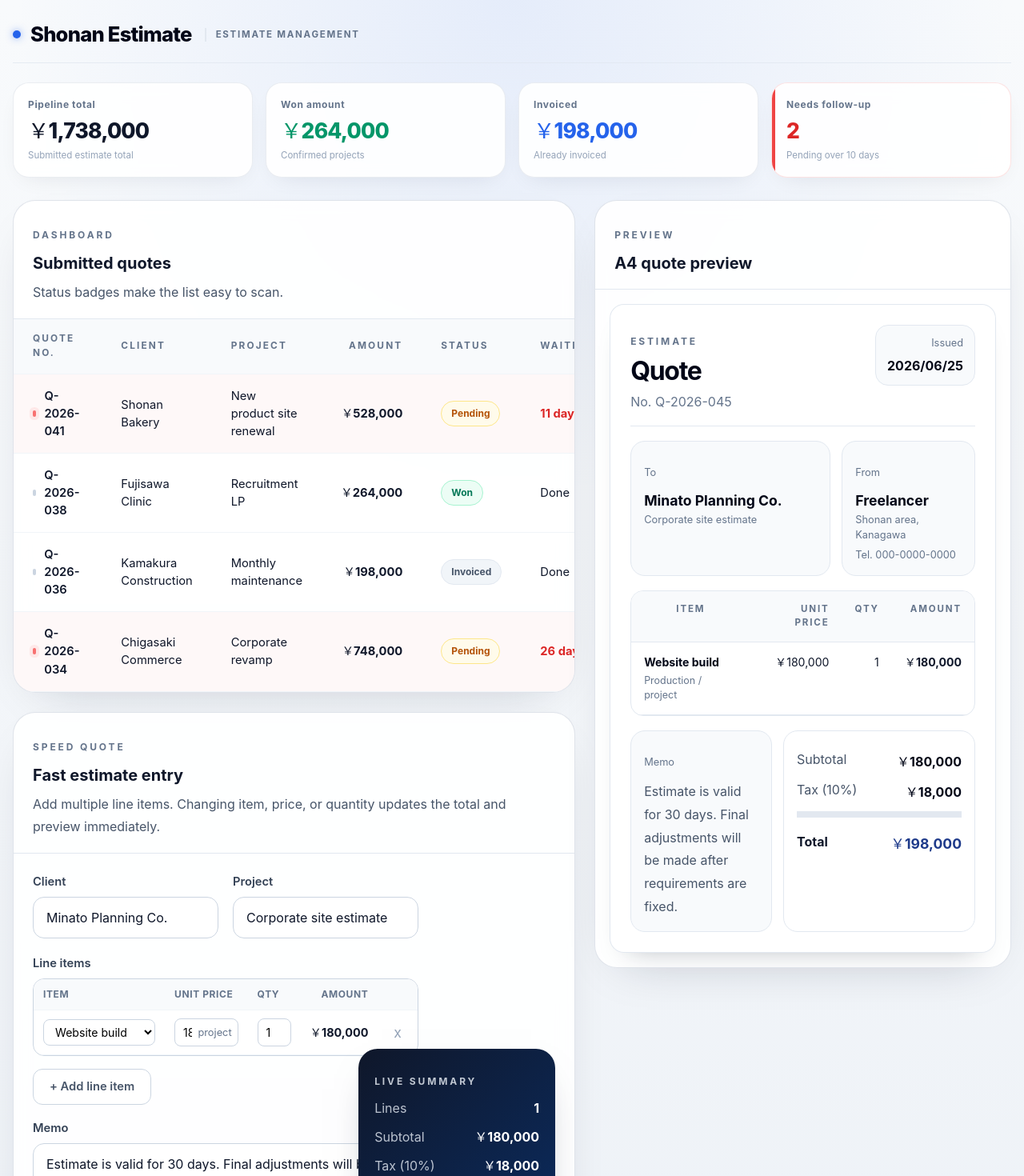
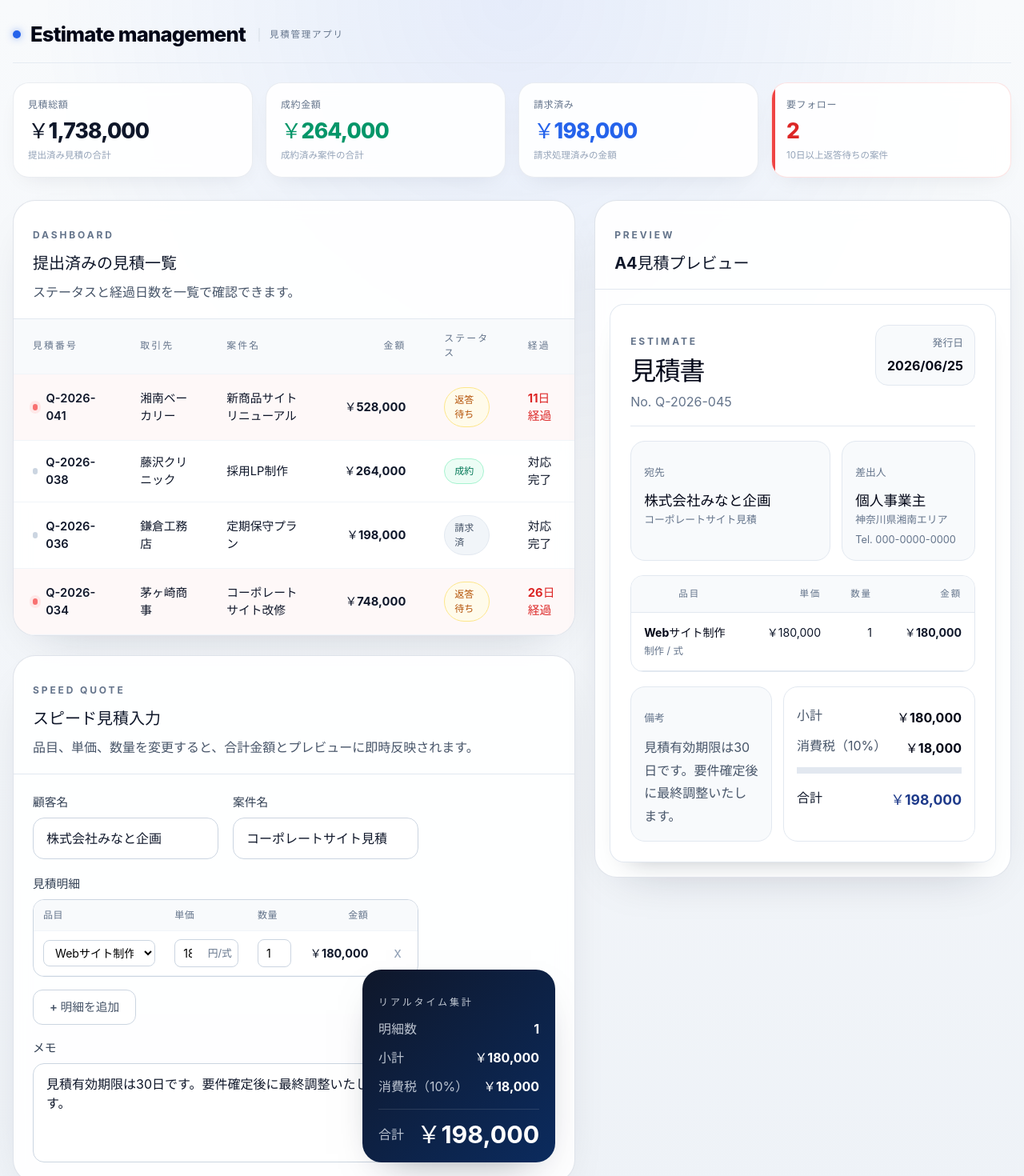
Before and after one commit to HiroyWorks/shonan-dx-app, a React (Vite) app: page / in a window 1280 px wide. Shown: the top 1470 px of the page at 80% size. Built offline with nearby package versions, Linux system fonts and the light colour scheme.

Commit message:
Localize estimate app UI

```diff
--- a/index.html
+++ b/index.html
@@ -1,10 +1,10 @@
 <!doctype html>
-<html lang="en">
+<html lang="ja">
   <head>
     <meta charset="UTF-8" />
     <link rel="icon" type="image/svg+xml" href="%BASE_URL%favicon.svg" />
     <meta name="viewport" content="width=device-width, initial-scale=1.0" />
-    <title>shonan-dx-app</title>
+    <title>Estimate management</title>
   </head>
   <body>
     <div id="root"></div>
--- a/src/App.tsx
+++ b/src/App.tsx
@@ -32,20 +32,20 @@ type Quote = {
 }
 
 const ITEMS: Item[] = [
-  { id: 'site', name: 'Website build', category: 'Production', unitPrice: 180000, unit: 'project' },
-  { id: 'lp', name: 'Landing page', category: 'Production', unitPrice: 120000, unit: 'project' },
-  { id: 'maintenance', name: 'Maintenance', category: 'Monthly', unitPrice: 25000, unit: 'month' },
-  { id: 'seo', name: 'SEO article', category: 'Content', unitPrice: 15000, unit: 'article' },
-  { id: 'support', name: 'Support call', category: 'Support', unitPrice: 12000, unit: 'hour' },
-  { id: 'photo', name: 'Photo direction', category: 'On-site', unitPrice: 80000, unit: 'session' },
+  { id: 'site', name: 'Webサイト制作', category: '制作', unitPrice: 180000, unit: '式' },
+  { id: 'lp', name: 'ランディングページ制作', category: '制作', unitPrice: 120000, unit: '式' },
+  { id: 'maintenance', name: '保守運用', category: '月額', unitPrice: 25000, unit: '月' },
+  { id: 'seo', name: 'SEO記事作成', category: 'コンテンツ', unitPrice: 15000, unit: '本' },
+  { id: 'support', name: '操作レクチャー', category: 'サポート', unitPrice: 12000, unit: '時間' },
+  { id: 'photo', name: '撮影ディレクション', category: '現場', unitPrice: 80000, unit: '回' },
 ]
 
 const QUOTES: Quote[] = [
   {
     id: 'Q-2026-041',
     quoteNo: 'Q-2026-041',
-    client: 'Shonan Bakery',
-    project: 'New product site renewal',
+    client: '湘南ベーカリー',
+    project: '新商品サイトリニューアル',
     amount: 528000,
     status: 'Pending',
     createdAt: '2026-06-02',
@@ -54,8 +54,8 @@ const QUOTES: Quote[] = [
   {
     id: 'Q-2026-038',
     quoteNo: 'Q-2026-038',
-    client: 'Fujisawa Clinic',
-    project: 'Recruitment LP',
+    client: '藤沢クリニック',
+    project: '採用LP制作',
     amount: 264000,
     status: 'Won',
     createdAt: '2026-05-28',
@@ -64,8 +64,8 @@ const QUOTES: Quote[] = [
   {
     id: 'Q-2026-036',
     quoteNo: 'Q-2026-036',
-    client: 'Kamakura Construction',
-    project: 'Monthly maintenance',
+    client: '鎌倉工務店',
+    project: '定期保守プラン',
     amount: 198000,
     status: 'Invoiced',
     createdAt: '2026-05-23',
@@ -74,14 +74,20 @@ const QUOTES: Quote[] = [
   {
     id: 'Q-2026-034',
     quoteNo: 'Q-2026-034',
-    client: 'Chigasaki Commerce',
-    project: 'Corporate revamp',
+    client: '茅ヶ崎商事',
+    project: 'コーポレートサイト改修',
     amount: 748000,
     status: 'Pending',
     createdAt: '2026-05-18',
     waitingDays: 26,
   },
 ]
+
+const statusLabels: Record<QuoteStatus, string> = {
+  Pending: '返答待ち',
+  Won: '成約',
+  Invoiced: '請求済',
+}
 
 const yen = new Intl.NumberFormat('ja-JP', {
   style: 'currency',
@@ -111,15 +117,13 @@ function StatusBadge({ status }: { status: QuoteStatus }) {
     Invoiced: 'status-badge status-done',
   }
 
-  return <span className={className[status]}>{status}</span>
+  return <span className={className[status]}>{statusLabels[status]}</span>
 }
 
 function App() {
-  const [clientName, setClientName] = useState('Minato Planning Co.')
-  const [projectName, setProjectName] = useState('Corporate site estimate')
-  const [memo, setMemo] = useState(
-    'Estimate is valid for 30 days. Final adjustments will be made after requirements are fixed.',
-  )
+  const [clientName, setClientName] = useState('株式会社みなと企画')
+  const [projectName, setProjectName] = useState('コーポレートサイト見積')
+  const [memo, setMemo] = useState('見積有効期限は30日です。要件確定後に最終調整いたします。')
   const [lineItems, setLineItems] = useState<LineItem[]>([newLineItem()])
 
   const handleLineItemChange = (id: string, field: keyof LineItem, value: string | number) => {
@@ -134,12 +138,15 @@ function App() {
       }),
     )
   }
+
   const addRow = () => {
     setLineItems((prev) => [...prev, newLineItem()])
   }
+
   const removeRow = (id: string) => {
     setLineItems((prev) => (prev.length > 1 ? prev.filter((row) => row.id !== id) : prev))
   }
+
   const subtotal = useMemo(
     () => lineItems.reduce((sum, row) => sum + row.unitPrice * row.quantity, 0),
     [lineItems],
@@ -153,32 +160,32 @@ function App() {
         <header className="app-header">
           <div className="header-brand">
             <span className="brand-dot" />
-            <h1>Shonan Estimate</h1>
-            <span className="brand-tag">Estimate management</span>
+            <h1>Estimate management</h1>
+            <span className="brand-tag">見積管理アプリ</span>
           </div>
         </header>
 
         <section className="kpi-section">
           <div className="kpi-grid">
             <div className="kpi-card">
-              <span className="kpi-label">Pipeline total</span>
+              <span className="kpi-label">見積総額</span>
               <strong className="kpi-value">{formatYen(1738000)}</strong>
-              <span className="kpi-hint">Submitted estimate total</span>
+              <span className="kpi-hint">提出済み見積の合計</span>
             </div>
             <div className="kpi-card">
-              <span className="kpi-label">Won amount</span>
+              <span className="kpi-label">成約金額</span>
               <strong className="kpi-value value-success">{formatYen(264000)}</strong>
-              <span className="kpi-hint">Confirmed projects</span>
+              <span className="kpi-hint">成約済み案件の合計</span>
             </div>
             <div className="kpi-card">
-              <span className="kpi-label">Invoiced</span>
+              <span className="kpi-label">請求済み</span>
               <strong className="kpi-value value-info">{formatYen(198000)}</strong>
-              <span className="kpi-hint">Already invoiced</span>
+              <span className="kpi-hint">請求処理済みの金額</span>
             </div>
             <div className="kpi-card kpi-card-alert">
-              <span className="kpi-label">Needs follow-up</span>
+              <span className="kpi-label">要フォロー</span>
               <strong className="kpi-value value-danger">2</strong>
-              <span className="kpi-hint">Pending over 10 days</span>
+              <span className="kpi-hint">10日以上返答待ちの案件</span>
             </div>
           </div>
         </section>
@@ -189,22 +196,22 @@ function App() {
               <div className="panel-head">
                 <div>
                   <p className="section-kicker">Dashboard</p>
-                  <h2>Submitted quotes</h2>
+                  <h2>提出済みの見積一覧</h2>
                 </div>
-                <p className="section-copy">Status badges make the list easy to scan.</p>
+                <p className="section-copy">ステータスと経過日数を一覧で確認できます。</p>
               </div>
 
               <div className="table-wrap">
                 <table className="data-table">
                   <thead>
                     <tr>
-                      <th>Quote No.</th>
-                      <th>Client</th>
-                      <th>Project</th>
-                      <th className="align-right">Amount</th>
-                      <th>Status</th>
-                      <th>Waiting</th>
-                      <th>Date</th>
+                      <th>見積番号</th>
+                      <th>取引先</th>
+                      <th>案件名</th>
+                      <th className="align-right">金額</th>
+                      <th>ステータス</th>
+                      <th>経過</th>
+                      <th>提出日</th>
                     </tr>
                   </thead>
                   <tbody>
@@ -224,7 +231,7 @@ function App() {
                           <td className="align-right amount">{formatYen(quote.amount)}</td>
                           <td><StatusBadge status={quote.status} /></td>
                           <td className={needsAttention ? 'danger-text' : undefined}>
-                            {quote.status === 'Pending' ? `${quote.waitingDays} days` : 'Done'}
+                            {quote.status === 'Pending' ? `${quote.waitingDays}日経過` : '対応完了'}
                           </td>
                           <td>{formatDate(quote.createdAt)}</td>
                         </tr>
@@ -239,38 +246,36 @@ function App() {
               <div className="panel-head">
                 <div>
                   <p className="section-kicker">Speed Quote</p>
-                  <h2>Fast estimate entry</h2>
+                  <h2>スピード見積入力</h2>
                 </div>
-                <p className="section-copy">Add multiple line items. Changing item, price, or quantity updates the total and preview immediately.</p>
+                <p className="section-copy">品目、単価、数量を変更すると、合計金額とプレビューに即時反映されます。</p>
               </div>
 
               <div className="form-grid">
                 <div className="form-column">
-                  {/* 繧ｯ繝ｩ繧､繧｢繝ｳ繝医・繝励Ο繧ｸ繧ｧ繧ｯ繝・*/}
                   <div className="field-grid">
                     <label className="field">
-                      <span>Client</span>
+                      <span>顧客名</span>
                       <input value={clientName} onChange={(e) => setClientName(e.target.value)} />
                     </label>
                     <label className="field">
-                      <span>Project</span>
+                      <span>案件名</span>
                       <input value={projectName} onChange={(e) => setProjectName(e.target.value)} />
                     </label>
                   </div>
 
-                  {/* Form section */}
                   <div>
                     <span className="field" style={{ marginBottom: 8, display: 'block' }}>
-                      <span>Line items</span>
+                      <span>見積明細</span>
                     </span>
                     <div className="form-table-wrap">
                       <table className="form-items-table">
                         <thead>
                           <tr>
-                            <th style={{ width: '36%' }}>Item</th>
-                            <th style={{ width: '22%' }}>Unit price</th>
-                            <th style={{ width: '14%' }}>Qty</th>
-                            <th className="align-right" style={{ width: '20%' }}>Amount</th>
+                            <th style={{ width: '36%' }}>品目</th>
+                            <th style={{ width: '22%' }}>単価</th>
+                            <th style={{ width: '14%' }}>数量</th>
+                            <th className="align-right" style={{ width: '20%' }}>金額</th>
                             <th style={{ width: '8%' }}></th>
                           </tr>
                         </thead>
@@ -302,7 +307,7 @@ function App() {
                                         handleLineItemChange(row.id, 'unitPrice', Math.max(0, Number(e.target.value) || 0))
                                       }
                                     />
-                                    <span className="unit-label">{item.unit}</span>
+                                    <span className="unit-label">円/{item.unit}</span>
                                   </div>
                                 </td>
                                 <td>
@@ -323,7 +328,7 @@ function App() {
                                   <button
                                     className="btn-table-delete"
                                     onClick={() => removeRow(row.id)}
-                                    title="Delete row"
+                                    title="行を削除"
                                     disabled={lineItems.length === 1}
                                   >
                                     x
@@ -336,25 +341,24 @@ function App() {
                       </table>
                     </div>
                     <button className="btn-secondary btn-add-row" onClick={addRow}>
-                      + Add line item
+                      + 明細を追加
                     </button>
                   </div>
 
-                  {/* Form section */}
                   <label className="field field-textarea">
-                    <span>Memo</span>
+                    <span>メモ</span>
                     <textarea rows={4} value={memo} onChange={(e) => setMemo(e.target.value)} />
                   </label>
                 </div>
 
                 <aside className="summary-column">
                   <div className="summary-card">
-                    <p className="summary-kicker">Live Summary</p>
-                    <div className="summary-row"><span>Lines</span><strong>{lineItems.length}</strong></div>
-                    <div className="summary-row"><span>Subtotal</span><strong>{formatYen(subtotal)}</strong></div>
-                    <div className="summary-row"><span>Tax (10%)</span><strong>{formatYen(tax)}</strong></div>
+                    <p className="summary-kicker">リアルタイム集計</p>
+                    <div className="summary-row"><span>明細数</span><strong>{lineItems.length}</strong></div>
+                    <div className="summary-row"><span>小計</span><strong>{formatYen(subtotal)}</strong></div>
+                    <div className="summary-row"><span>消費税（10%）</span><strong>{formatYen(tax)}</strong></div>
                     <div className="summary-divider" />
-                    <div className="summary-total"><span>Total</span><strong>{formatYen(total)}</strong></div>
+                    <div className="summary-total"><span>合計</span><strong>{formatYen(total)}</strong></div>
                   </div>
                 </aside>
               </div>
@@ -366,7 +370,7 @@ function App() {
               <div className="panel-head">
                 <div>
                   <p className="section-kicker">Preview</p>
-                  <h2>A4 quote preview</h2>
+                  <h2>A4見積プレビュー</h2>
                 </div>
               </div>
 
@@ -375,20 +379,20 @@ function App() {
                   <div className="paper-header">
                     <div>
                       <p className="paper-kicker">Estimate</p>
-                      <h3>Quote</h3>
+                      <h3>見積書</h3>
                       <p className="paper-sub">No. Q-2026-045</p>
                     </div>
-                    <div className="paper-date"><span>Issued</span><strong>2026/06/25</strong></div>
+                    <div className="paper-date"><span>発行日</span><strong>2026/06/25</strong></div>
                   </div>
 
                   <div className="paper-meta">
-                    <div className="paper-box"><p className="paper-small">To</p><strong>{clientName}</strong><span>{projectName}</span></div>
-                    <div className="paper-box"><p className="paper-small">From</p><strong>Freelancer</strong><span>Shonan area, Kanagawa</span><span>Tel. 000-0000-0000</span></div>
+                    <div className="paper-box"><p className="paper-small">宛先</p><strong>{clientName}</strong><span>{projectName}</span></div>
+                    <div className="paper-box"><p className="paper-small">差出人</p><strong>個人事業主</strong><span>神奈川県湘南エリア</span><span>Tel. 000-0000-0000</span></div>
                   </div>
 
                   <div className="paper-table-wrap">
                     <table className="paper-table">
-                      <thead><tr><th>Item</th><th className="align-right">Unit price</th><th className="align-right">Qty</th><th className="align-right">Amount</th></tr></thead>
+                      <thead><tr><th>品目</th><th className="align-right">単価</th><th className="align-right">数量</th><th className="align-right">金額</th></tr></thead>
                       <tbody>
                         {lineItems.map((row) => {
                           const item = ITEMS.find((i) => i.id === row.itemId) ?? ITEMS[0]
@@ -409,12 +413,12 @@ function App() {
                   </div>
 
                   <div className="paper-bottom">
-                    <div className="paper-note"><p className="paper-small">Memo</p><p>{memo}</p></div>
+                    <div className="paper-note"><p className="paper-small">備考</p><p>{memo}</p></div>
                     <div className="paper-totals">
-                      <div><span>Subtotal</span><strong>{formatYen(subtotal)}</strong></div>
-                      <div><span>Tax (10%)</span><strong>{formatYen(tax)}</strong></div>
+                      <div><span>小計</span><strong>{formatYen(subtotal)}</strong></div>
+                      <div><span>消費税（10%）</span><strong>{formatYen(tax)}</strong></div>
                       <div className="total-line" />
-                      <div className="grand-total"><span>Total</span><strong>{formatYen(total)}</strong></div>
+                      <div className="grand-total"><span>合計</span><strong>{formatYen(total)}</strong></div>
                     </div>
                   </div>
                 </div>
```
